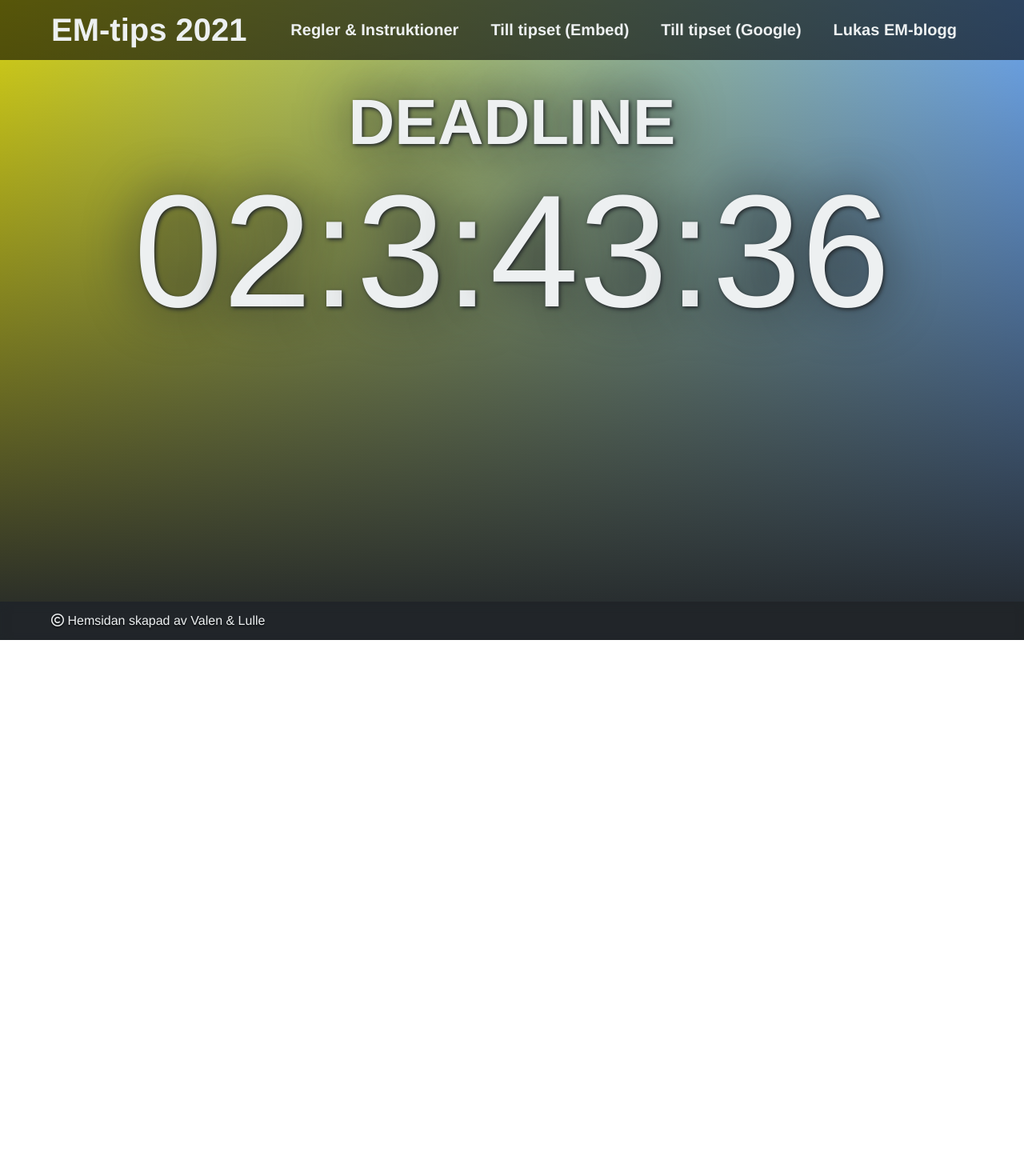
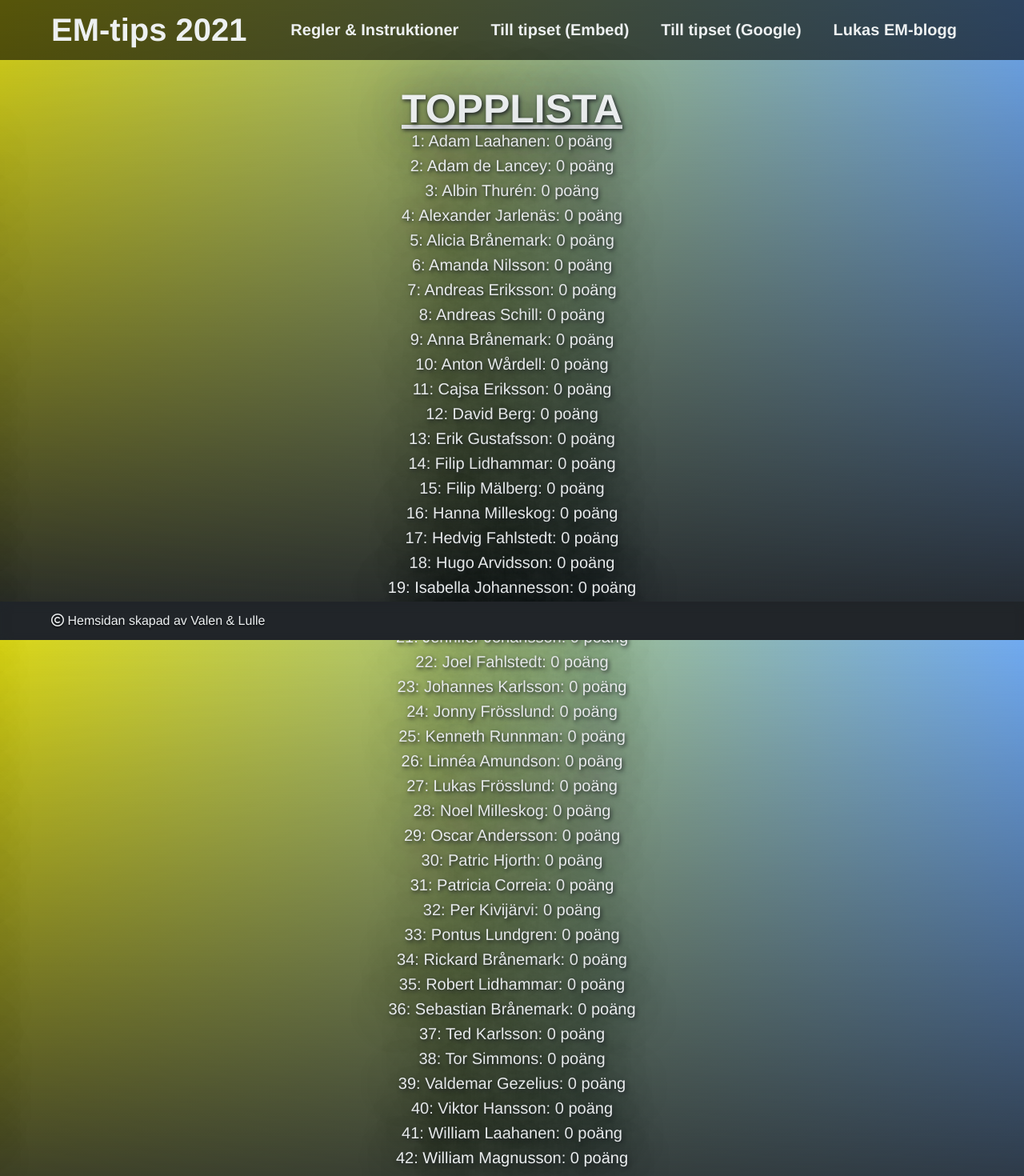
Before and after one commit to Frosslund/emtips2021excel, a React (Create React App) app: page / in a window 1280 px wide. Shown: the top 1470 px of the page at 80% size. Before the commit the page ends 800 px from the top, so only its background shows below. Built offline with nearby package versions, Linux system fonts and the light colour scheme.

Commit message:
deadline

```diff
--- a/src/App.scss
+++ b/src/App.scss
@@ -60,12 +60,22 @@ $blue: #004bb4;
 .start-page {
     margin-top: 2rem;
     h2 {
-        font-size: 80px;
+        font-size: 50px;
+        text-decoration: underline;
     }
     color: $color-light;
     text-align: center;
     font-size: 200px;
     text-shadow: 0.1rem 0.1rem 0.3rem $color-dark, 0 0 4rem $color-dark;
+
+    li {
+        font-size: 20px;
+        margin-bottom: 0.5rem;
+    }
+
+    span {
+        margin: 2rem;
+    }
 
     @media screen and (max-width: 600px) {
         h2 {
--- a/src/StartView.js
+++ b/src/StartView.js
@@ -1,28 +1,79 @@
-import Countdown from 'react-countdown';
 
 const StartView = () => {
 
-    const Completionist = () => <span>You are good to go!</span>;
 
-    // Renderer callback with condition
-    const renderer = ({ days, hours, minutes, seconds, completed }) => {
-    if (completed) {
-        // Render a completed state
-        return <Completionist />;
-    } else {
-        // Render a countdown
-        return <span>0{days}:{hours}:{minutes}:{seconds}</span>;
-    }
-    };
+    let myJSON = [
+        {name: "Per Kivijärvi", points: 0},
+        {name: "William Laahanen", points: 0},
+        {name: "Johannes Karlsson", points: 0},
+        {name: "Adam Laahanen", points: 0},
+        {name: "Filip Lidhammar", points: 0},
+        {name: "Jennifer Johansson", points: 0},
+        {name: "Lukas Frösslund", points: 0},
+        {name: "Albin Thurén", points: 0},
+        {name: "William Magnusson", points: 0},
+        {name: "Hugo Arvidsson", points: 0},
+        {name: "Erik Gustafsson", points: 0},
+        {name: "Robert Lidhammar", points: 0},
+        {name: "Cajsa Eriksson", points: 0},
+        {name: "Patric Hjorth", points: 0},
+        {name: "Jacob Hjorth", points: 0},
+        {name: "Andreas Eriksson", points: 0},
+        {name: "Valdemar Gezelius", points: 0},
+        {name: "Viktor Hansson", points: 0},
+        {name: "Isabella Johannesson", points: 0},
+        {name: "Pontus Lundgren", points: 0},
+        {name: "Anton Wårdell", points: 0},
+        {name: "Oscar Andersson", points: 0},
+        {name: "David Berg", points: 0},
+        {name: "Kenneth Runnman", points: 0},
+        {name: "Sebastian Brånemark", points: 0},
+        {name: "Ted Karlsson", points: 0},
+        {name: "Linnéa Amundson", points: 0},
+        {name: "Alexander Jarlenäs", points: 0},
+        {name: "Andreas Schill", points: 0},
+        {name: "Hedvig Fahlstedt", points: 0},
+        {name: "Patricia Correia", points: 0},
+        {name: "Adam de Lancey", points: 0},
+        {name: "Amanda Nilsson", points: 0},
+        {name: "Tor Simmons", points: 0},
+        {name: "Alicia Brånemark", points: 0},
+        {name: "Filip Mälberg", points: 0},
+        {name: "Noel Milleskog", points: 0},
+        {name: "Hanna Milleskog", points: 0},
+        {name: "Jonny Frösslund", points: 0},
+        {name: "Joel Fahlstedt", points: 0},
+        {name: "Anna Brånemark", points: 0},
+        {name: "Rickard Brånemark", points: 0}
+    ]
+
+    function compare( a, b ) {
+        if ( a.points < b.points ){
+          return -1;
+        }
+        if ( a.points > b.points ){
+          return 1;
+        }
+        if ( a.name < b.name ){
+            return -1;
+          }
+          if ( a.name > b.name ){
+            return 1;
+          }
+        return 0;
+      }
+
     return (
         <div className="start-page">
-            <h2>DEADLINE</h2>
-            <Countdown
-                date={'2021-06-11T21:00:00'}
-                intervalDelay={0}
-                precision={3}
-                renderer={renderer}
-            />
+            <h2>TOPPLISTA</h2>
+            <ol>
+                {myJSON.sort(compare).map((participant, index) => {
+                    return (
+                        <li key={index}>{index+1}: {participant.name}: {participant.points} poäng</li>
+                    )
+                })}
+            </ol>
+            <span></span>
         </div>
     )
 }
```
Also changed, not shown: src/topList.json (added, +41 -0 lines).
